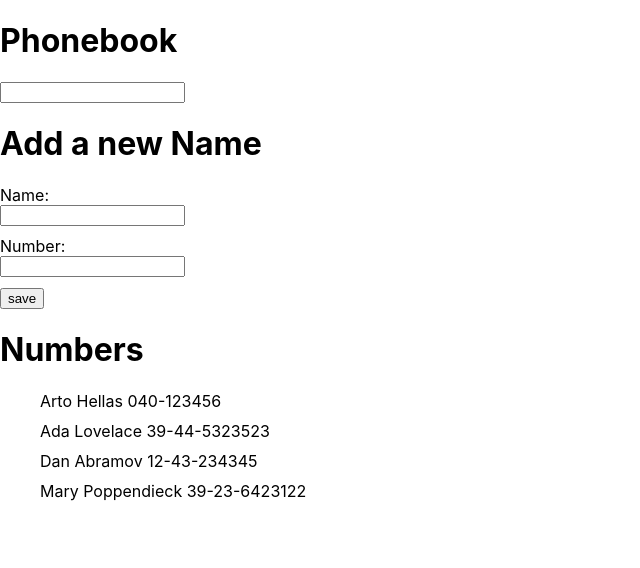
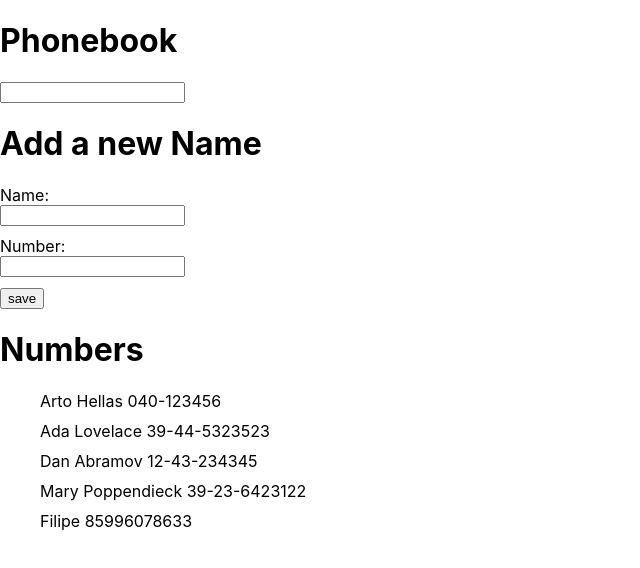
Before and after one commit to ribeiro240/fullstackopen, a React (Create React App) app in the folder part2/phonebook/: page / in a window 1280 px wide. Shown: the top 568 px of the page, without its empty margins (0-640 px from the left). Built offline with nearby package versions, Linux system fonts and the light colour scheme; data requests are answered from the project's data file.

Commit message:
Implement saving to db funcionality

```diff
--- a/part2/phonebook/db.json
+++ b/part2/phonebook/db.json
@@ -1,5 +1,5 @@
 {
-  "persons":[
+  "persons": [
     {
       "name": "Arto Hellas",
       "number": "040-123456",
@@ -19,6 +19,11 @@
       "name": "Mary Poppendieck",
       "number": "39-23-6423122",
       "id": 4
+    },
+    {
+      "name": "Filipe",
+      "number": "85996078633",
+      "id": 5
     }
   ]
 }
--- a/part2/phonebook/src/App.js
+++ b/part2/phonebook/src/App.js
@@ -4,6 +4,7 @@ import Header from './Components/Header';
 import SearchField from './Components/SearchField';
 import AddEntry from './Components/AddEntry';
 import RenderPhonebook from './Components/RenderPhonebook';
+import PhonebookServices from './services/PhonebookServices';
 import './App.css';
 
 const App = () => {
@@ -15,10 +16,11 @@ const App = () => {
   const addName = (event) => {
     event.preventDefault();
     let phonebookString = JSON.stringify(phonebook);
-    let numberNameString = JSON.stringify([name, number]);
+    let numberNameString = JSON.stringify({name, number});
     let isRepeated = phonebookString.indexOf(numberNameString);
     if (isRepeated === -1 && name.trim().length > 0) {
-      setPhonebook([...phonebook].concat([{name, number}]));
+      PhonebookServices.create({name, number})
+        .then(setPhonebook([...phonebook].concat([{name, number}])));
       setName('');
       setNumber('');
     } else {
@@ -27,9 +29,9 @@ const App = () => {
   }
 
   useEffect(() => {
-    axios.get('http://localhost:3001/persons')
+    PhonebookServices.getAll()
       .then(response => {
-        setPhonebook(response.data);
+        setPhonebook(response);
       });
   }, []);
 
@@ -43,7 +45,7 @@ const App = () => {
 
   const filteredPhonebook = phonebook.filter((phoneEntry) => {
     return (phoneEntry.name.toLowerCase().indexOf(search.toLowerCase()) !== -1) || (phoneEntry.number.indexOf(search) !== -1)
-  })
+  });
 
   return (
     <main>
--- a/part2/phonebook/src/Components/RenderPhonebook.js
+++ b/part2/phonebook/src/Components/RenderPhonebook.js
@@ -1,7 +1,6 @@
 import React from 'react';
 
 const RenderPhonebook = (props) => {
-  console.log(props)
   if (props.filteredPhonebook.length == 0) return (<h2>Phonebook is empty</h2>)
 
   return(
--- a/part2/phonebook/src/services/PhonebookServices.js
+++ b/part2/phonebook/src/services/PhonebookServices.js
@@ -1,14 +1,13 @@
 import axios from 'axios';
-const baseUrl = "http://localhost:3031/persons";
+const baseUrl = "http://localhost:3001/persons";
 
 const getAll = () => {
   const request = axios.get(baseUrl)
-
   return request.then(response => response.data);
 }
 
 const update = (id, newPerson) => {
-  axios.put(`${baseUrl}/${id}`, newPerson)
+  const request = axios.put(`${baseUrl}/${id}`, newPerson)
   return request.then(response => response.data);
 }
 
```
